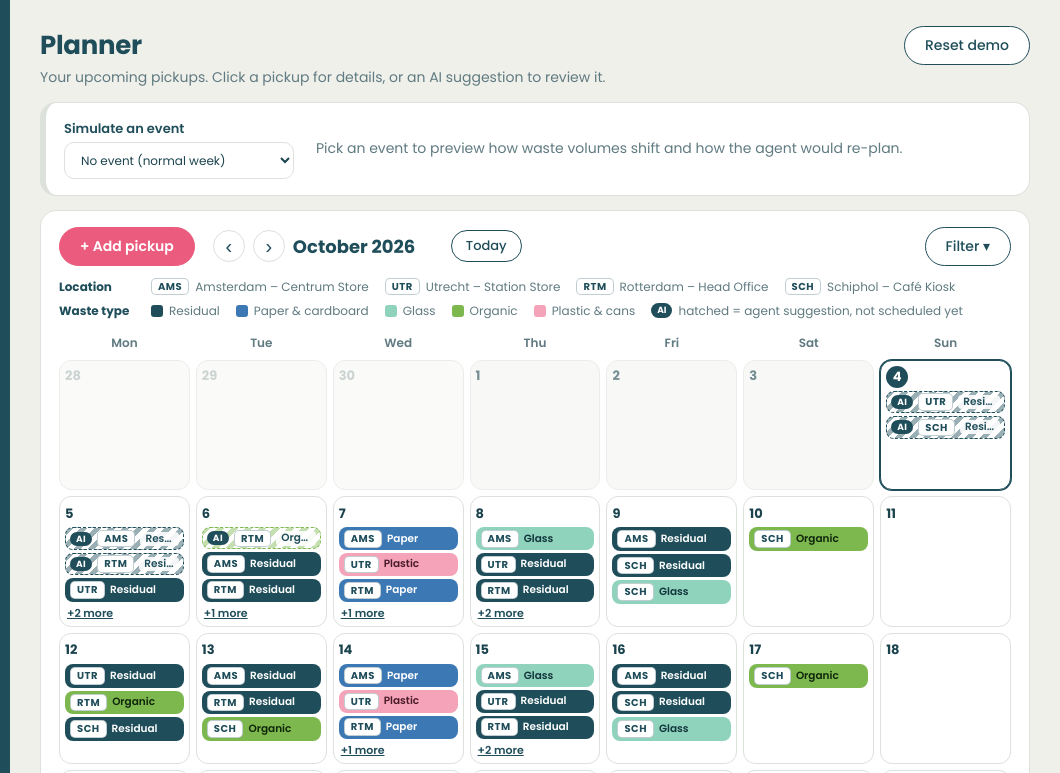
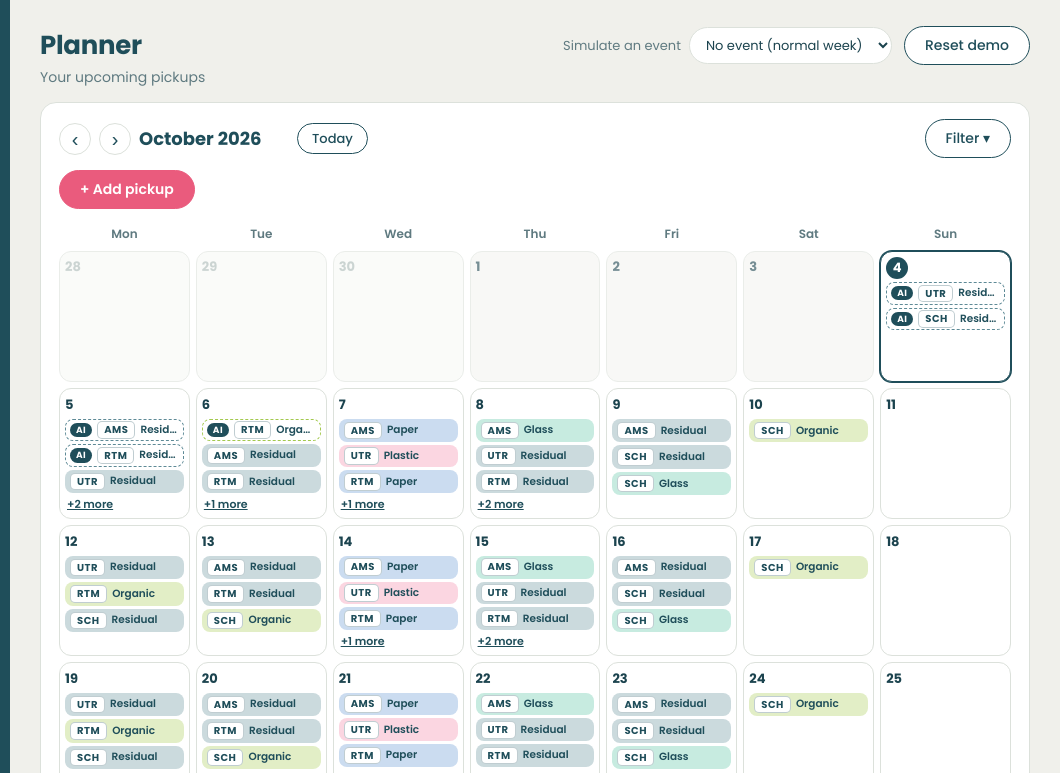
Before and after one commit to Lauraponoran/Seenons-Smart-Planning-Prototype, a plain HTML site: page index.html in a window 1280 px wide. Both pictures are taken after a click on the button "Planner". Shown: the top 773 px of the page, 220-1280 px from the left. Drawn offline with Linux system fonts and the light colour scheme.

Commit message:
planner page

```diff
--- a/app.js
+++ b/app.js
@@ -37,13 +37,15 @@ function recCard(r) {
     '<button class="btn sec" data-act="dismiss" data-id="' + r.id + '">Dismiss</button></div></div>';
 }
 
-/* page heading (left) + Reset demo (right), the same on every page */
+/* page heading (left); event picker + Reset demo (right) */
 function pageHead(title, sub) {
+  const opts = Object.entries(SCENARIOS).map(([k, v]) => '<option value="' + k + '"' + (k === Model.scenario ? ' selected' : '') + '>' + v.label + '</option>').join('');
   return '<div class="page-head"><div><h2>' + title + '</h2>' + (sub ? '<p class="sub">' + sub + '</p>' : '') + '</div>' +
-    '<button class="btn sec" data-act="reset">Reset demo</button></div>';
+    '<div class="head-actions"><label class="ev-inline">Simulate an event<select id="scSel">' + opts + '</select></label>' +
+    '<button class="btn sec" data-act="reset">Reset demo</button></div></div>';
 }
 
-/* "Simulate an event" card: pick an event, see predicted effects and what the agent makes of it */
+/* one-line summary of the simulated event: effects on waste volume and the agent's reaction */
 function pctDelta(m) {
   const p = Math.round((m - 1) * 100);
   return p === 0 ? 'unchanged' : (p > 0 ? '+' : '−') + Math.abs(p) + '%';
@@ -57,30 +59,21 @@ function scenarioEffects() {
   Model.scenario = keep;
   return { now, base };
 }
-function eventCard() {
-  const key = Model.scenario, sc = SCENARIOS[key];
-  const opts = Object.entries(SCENARIOS).map(([k, v]) => '<option value="' + k + '"' + (k === key ? ' selected' : '') + '>' + v.label + '</option>').join('');
-  const select = '<label class="ev-pick"><span>Simulate an event</span><select id="scSel">' + opts + '</select></label>';
-  if (key === 'normal') {
-    return '<div class="card event">' + select + '<p class="ev-hint">Pick an event to preview how waste volumes shift and how the agent would re-plan.</p></div>';
-  }
-  const fx = scenarioEffects();
-  const effects = Object.entries(sc.mult).map(([t, m]) => '<span class="chip ' + (m > 1 ? 'up' : m < 1 ? 'down' : '') + '">' + t + ' ' + pctDelta(m) + '</span>').join('');
-  const n = fx.now.overflow;
-  return '<div class="card event active">' + select + '<div class="ev-body">' +
-    '<div class="ev-row"><span class="ev-label">Simulated event</span><b>' + sc.label + '</b><span class="small">' + sc.note + '</span></div>' +
-    '<div class="ev-row"><span class="ev-label">Predicted effects</span>' + effects + '<span class="small">on waste volume</span></div>' +
-    '<div class="ev-row"><span class="ev-label">What the agent sees</span><span>' + n + ' container' + (n === 1 ? '' : 's') + ' at risk of overflow (' + fx.base.overflow + ' in a normal week) · ' +
-    fx.now.sched + ' schedule change' + (fx.now.sched === 1 ? '' : 's') + ' suggested</span></div></div></div>';
+function eventLine() {
+  if (Model.scenario === 'normal') return '';
+  const sc = SCENARIOS[Model.scenario], fx = scenarioEffects(), n = fx.now.overflow;
+  const effects = Object.entries(sc.mult).map(([t, m]) => t + ' ' + pctDelta(m)).join(' · ');
+  return '<div class="ev-line"><b>' + sc.label + '</b><span>' + effects + '</span>' +
+    '<span>' + n + ' overflow risk' + (n === 1 ? '' : 's') + ' (' + fx.base.overflow + ' normally)</span></div>';
 }
 
-/* heading + event card (+ location select on pages that filter by one location) */
+/* heading + event line (+ location select on pages that filter by one location) */
 function pageTop(title, sub, withLoc) {
   const loc = withLoc
     ? '<div class="toolbar"><label>Location<select id="locSel"><option value="">All locations</option>' +
       LOCATIONS.map(l => '<option value="' + l.id + '"' + (l.id === ui.loc ? ' selected' : '') + '>' + l.name + '</option>').join('') + '</select></label></div>'
     : '';
-  return pageHead(title, sub) + eventCard() + loc;
+  return pageHead(title, sub) + eventLine() + loc;
 }
 
 function chartSvg(c, big) {
@@ -164,12 +157,12 @@ function pkChip(p, long) {
   const fill = sim ? ' · ~' + Math.round(Math.min(sim.fill, 100)) + '% full' : '';
   const qty = p.amount > 1 ? ' ×' + p.amount : '';
   const extra = !long ? '' : p.status === 'cancelled' ? ' · cancelled' : p.status === 'added' ? ' · added' + fill : fill;
-  return '<button class="pk ' + p.status + '" style="--c:' + S.color + ';--t:' + S.text + '" title="' + Model.contLabel(c) + qty + fill + '" data-act="selpk" data-cid="' + p.cid + '" data-date="' + p.date + '">' +
+  return '<button class="pk ' + p.status + '" style="--c:' + S.color + '" title="' + Model.contLabel(c) + qty + fill + '" data-act="selpk" data-cid="' + p.cid + '" data-date="' + p.date + '">' +
     '<span class="loc">' + locOf(c).code + '</span><span class="ty">' + (long ? S.label : STREAM_SHORT[c.stream]) + qty + extra + '</span></button>';
 }
 function ghostChip(g, long) {
   const c = Model.cont(g.cid), S = STREAMS[c.stream];
-  return '<button class="pk ghost" style="--c:' + S.color + ';--t:' + S.text + '" title="AI suggestion: ' + g.rec.title.replace(/"/g, '') + '" data-act="selghost" data-id="' + g.rec.id + '">' +
+  return '<button class="pk ghost" style="--c:' + S.color + '" title="AI suggestion: ' + g.rec.title.replace(/"/g, '') + '" data-act="selghost" data-id="' + g.rec.id + '">' +
     '<span class="ai">AI</span><span class="loc">' + locOf(c).code + '</span><span class="ty">' + (long ? S.label + ' · suggested' : STREAM_SHORT[c.stream]) + '</span></button>';
 }
 function dayItems(date, cs, ghosts) {
@@ -246,18 +239,15 @@ function viewPlanner() {
   const activeRow = active.length
     ? '<div class="active-filters">Showing only:' + active.map(a => '<button class="fchip" data-act="rmfilter" data-kind="' + a[0] + '" data-val="' + a[1] + '" title="Remove filter">' + a[2] + ' ×</button>').join('') + '</div>'
     : '';
-  const legend = '<div class="legend2"><div><span class="lg-title">Location</span>' +
-    LOCATIONS.map(l => '<span class="lg"><span class="loc">' + l.code + '</span>' + l.name + '</span>').join('') + '</div>' +
-    '<div><span class="lg-title">Waste type</span>' + Object.values(STREAMS).map(s => '<span class="lg"><i class="sw" style="background:' + s.color + '"></i>' + s.label + '</span>').join('') +
-    '<span class="lg"><span class="ai-demo">AI</span>hatched = agent suggestion, not scheduled yet</span></div></div>';
-  return pageHead('Planner', 'Your upcoming pickups. Click a pickup for details, or an AI suggestion to review it.') + eventCard() +
+  return pageHead('Planner', 'Your upcoming pickups') + eventLine() +
     '<div class="card cal-card">' +
-    '<div class="cal-toolbar"><button class="btn" data-act="toggleadd">+ Add pickup</button>' +
-    '<div class="month-nav"><button class="nav" data-act="monthprev" aria-label="Previous month">‹</button><button class="nav" data-act="monthnext" aria-label="Next month">›</button>' +
+    '<div class="cal-toolbar"><div class="month-nav"><button class="nav" data-act="monthprev" aria-label="Previous month">‹</button><button class="nav" data-act="monthnext" aria-label="Next month">›</button>' +
     '<b class="month-name">' + monthName + '</b><button class="btn sec sm" data-act="monthtoday">Today</button></div>' +
     '<div class="filter-wrap"><button class="btn sec" data-act="togglefilter">Filter' + (nFilters ? '<span class="count">' + nFilters + '</span>' : '') + ' ▾</button>' + filterPanel() + '</div></div>' +
-    addForm() + activeRow + legend +
-    '<div class="cal">' + head + cells + '</div></div>' + plannerModal();
+    '<div class="add-row"><button class="btn" data-act="toggleadd">+ Add pickup</button></div>' +
+    addForm() + activeRow +
+    '<div class="cal">' + head + cells + '</div>' +
+    '<p class="foot-key">Colour = waste type · tag = location · dashed <span class="ai-demo">AI</span> = suggestion from the agent</p></div>' + plannerModal();
 }
 
 function plannerModal() {
--- a/data.js
+++ b/data.js
@@ -4,11 +4,11 @@
 ------------------------------------------------------------------- */
 
 const STREAMS = {
-  residual: { label: 'Residual',          color: '#1F4E5A', text: '#FFFFFF', kgPerL: 0.12, co2PerKg: 0 },
-  paper:    { label: 'Paper & cardboard', color: '#3C78B4', text: '#FFFFFF', kgPerL: 0.08, co2PerKg: 0.9 },
-  glass:    { label: 'Glass',             color: '#8FD3BD', text: '#12343B', kgPerL: 0.35, co2PerKg: 0.3 },
-  organic:  { label: 'Organic',           color: '#7DB84F', text: '#10260A', kgPerL: 0.45, co2PerKg: 0.2 },
-  pmd:      { label: 'Plastic & cans',    color: '#F4A3B8', text: '#4A1B2B', kgPerL: 0.04, co2PerKg: 1.5 }
+  residual: { label: 'Residual',          color: '#5E8A96', kgPerL: 0.12, co2PerKg: 0 },
+  paper:    { label: 'Paper & cardboard', color: '#5B93CF', kgPerL: 0.08, co2PerKg: 0.9 },
+  glass:    { label: 'Glass',             color: '#4FBF9F', kgPerL: 0.35, co2PerKg: 0.3 },
+  organic:  { label: 'Organic',           color: '#A3C94E', kgPerL: 0.45, co2PerKg: 0.2 },
+  pmd:      { label: 'Plastic & cans',    color: '#F27FA0', kgPerL: 0.04, co2PerKg: 1.5 }
 };
 
 // type drives the weekday demand pattern (index 0 = Sunday)
--- a/styles.css
+++ b/styles.css
@@ -81,20 +81,17 @@ svg text { fill: var(--muted); font-size: 11px; font-family: inherit; }
 .legend i { display: inline-block; width: 12px; height: 12px; border-radius: 3px; vertical-align: -2px; margin-right: 4px; }
 .fc-head { display: flex; gap: 14px; align-items: center; flex-wrap: wrap; margin: 8px 0 14px; }
 
-/* ---------- simulated-event card ---------- */
-.event { display: flex; gap: 22px; align-items: flex-start; flex-wrap: wrap; margin-bottom: 14px; border-left: 6px solid var(--line); }
-.event.active { border-left-color: var(--pink); }
-.ev-pick { min-width: 230px; }
-.ev-pick span { font-weight: 600; color: var(--navy); font-size: 13px; }
-.ev-hint { margin: auto 0; color: var(--muted); flex: 1 1 260px; }
-.ev-body { flex: 1 1 420px; display: grid; gap: 8px; }
-.ev-row { display: flex; flex-wrap: wrap; gap: 4px 10px; align-items: baseline; }
-.ev-label { font-size: 11px; text-transform: uppercase; letter-spacing: .06em; color: var(--teal); font-weight: 700; min-width: 140px; }
+/* ---------- event picker (header) + one-line summary ---------- */
+.head-actions { display: flex; gap: 12px; align-items: center; flex-wrap: wrap; justify-content: flex-end; }
+.ev-inline { display: flex; align-items: center; gap: 8px; font-size: 13px; color: var(--muted); }
+.ev-inline select { padding: 7px 12px; border-radius: 999px; }
+.ev-line { display: flex; flex-wrap: wrap; gap: 4px 14px; align-items: baseline; font-size: 13px; color: var(--muted); background: var(--pink-l); border-radius: 12px; padding: 8px 14px; margin-bottom: 14px; }
+.ev-line b { color: var(--pink-d); }
 
 /* ---------- calendar card ---------- */
 .cal-card { padding: 16px 18px 18px; }
 .cal-toolbar { display: flex; flex-wrap: wrap; align-items: center; gap: 12px; margin-bottom: 12px; }
-.month-nav { display: flex; align-items: center; gap: 8px; margin-left: 6px; }
+.month-nav { display: flex; align-items: center; gap: 8px; }
 .month-name { font-size: 18px; min-width: 150px; color: var(--navy); }
 .nav { width: 32px; height: 32px; border-radius: 50%; border: 1.5px solid var(--line); background: #fff; font-size: 20px; line-height: 1; cursor: pointer; color: var(--navy); }
 .nav:hover { background: var(--teal-l); }
@@ -107,6 +104,8 @@ svg text { fill: var(--muted); font-size: 11px; font-family: inherit; }
 .opt input { accent-color: var(--pink); width: 16px; height: 16px; }
 .pop-foot { width: 100%; display: flex; justify-content: space-between; align-items: center; border-top: 1px solid var(--line); padding-top: 12px; }
 .linkbtn { background: none; border: 0; color: var(--navy); text-decoration: underline; cursor: pointer; font: inherit; font-size: 13px; padding: 0; }
+.add-row { margin: 0 0 14px; }
+.foot-key { margin: 12px 0 0; font-size: 12px; color: var(--muted); }
 .active-filters { display: flex; flex-wrap: wrap; gap: 6px; align-items: center; margin-bottom: 10px; font-size: 12px; color: var(--muted); }
 .fchip { border: 0; background: var(--navy); color: #fff; border-radius: 99px; padding: 3px 12px; font: inherit; font-size: 12px; cursor: pointer; }
 .fchip:hover { background: var(--navy-d); }
@@ -122,10 +121,6 @@ svg text { fill: var(--muted); font-size: 11px; font-family: inherit; }
 .af-est { margin: 10px 0 0; }
 .af-msg { margin: 6px 0 0; color: var(--pink-d); font-weight: 600; font-size: 13px; }
 
-.legend2 { display: grid; gap: 6px; font-size: 12px; color: var(--muted); margin: 0 0 12px; }
-.legend2 > div { display: flex; flex-wrap: wrap; gap: 6px 16px; align-items: center; }
-.lg-title { font-weight: 700; color: var(--navy); min-width: 76px; }
-.lg { display: inline-flex; align-items: center; gap: 6px; }
 .sw { display: inline-block; width: 12px; height: 12px; border-radius: 3px; flex: none; }
 
 /* location tag vs. waste-type colour: the two pieces of every chip */
@@ -148,13 +143,12 @@ svg text { fill: var(--muted); font-size: 11px; font-family: inherit; }
 .more { border: 0; background: transparent; color: var(--navy); font: inherit; font-size: 11px; font-weight: 600; text-align: left; padding: 0 2px; cursor: pointer; text-decoration: underline; }
 
 /* pickup chips: the whole bar is the waste-type colour */
-.pk { display: flex; align-items: center; gap: 5px; width: 100%; text-align: left; border: 0; border-radius: 8px; padding: 3px 5px; margin: 0; font: inherit; font-size: 10.5px; font-weight: 600; line-height: 1.35; background: var(--c); color: var(--t); cursor: pointer; overflow: hidden; }
+.pk { display: flex; align-items: center; gap: 5px; width: 100%; text-align: left; border: 0; border-radius: 8px; padding: 3px 5px; margin: 0; font: inherit; font-size: 10.5px; font-weight: 600; line-height: 1.35; background: color-mix(in srgb, var(--c) 32%, #fff); color: var(--navy); cursor: pointer; overflow: hidden; }
 .pk .ty { overflow: hidden; text-overflow: ellipsis; white-space: nowrap; }
-.pk:hover { box-shadow: 0 0 0 2px rgba(31,78,90,.3); }
+.pk:hover { box-shadow: 0 0 0 2px rgba(31,78,90,.25); }
 .pk.cancelled { opacity: .45; text-decoration: line-through; }
 /* agent suggestion: hatched fill + dashed outline + "AI" tag */
-.pk.ghost { background: repeating-linear-gradient(135deg, color-mix(in srgb, var(--c) 45%, #fff) 0 5px, #fff 5px 10px); color: var(--navy); border: 1.5px dashed var(--c); padding: 1.5px 4px; }
-.pk.ghost .ty { background: rgba(255,255,255,.88); border-radius: 4px; padding: 0 5px; }
+.pk.ghost { background: #fff; border: 1.5px dashed var(--c); padding: 1.5px 4px; }
 
 /* ---------- dialogs ---------- */
 .modal-bg { position: fixed; inset: 0; background: rgba(22,59,69,.5); display: grid; place-items: center; padding: 16px; z-index: 20; }
```
